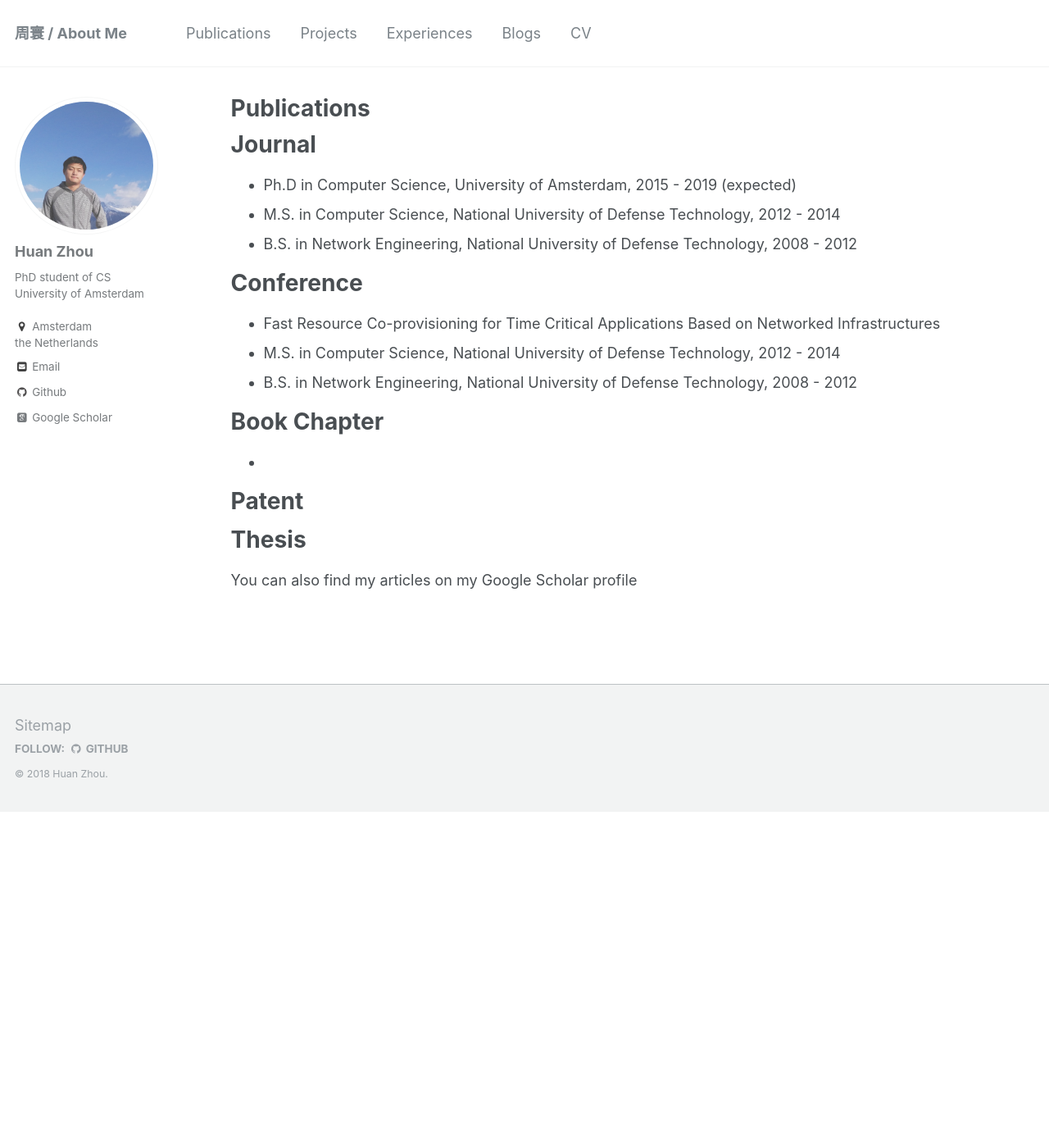
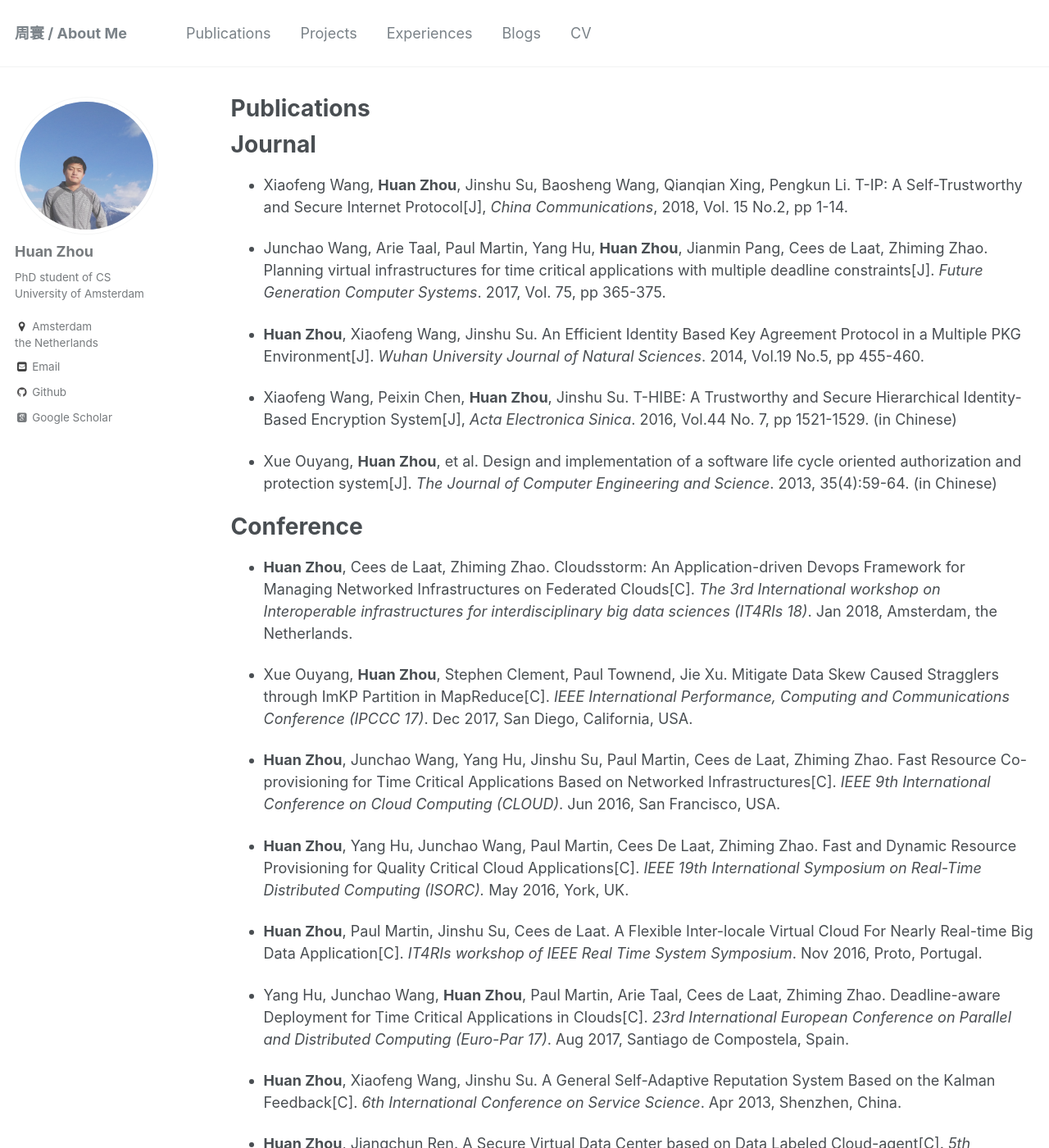
Before and after one commit to zh9314/zh9314.github.io, a Jekyll site: the page built from _pages/publications.md, in a window 1280 px wide and 1400 px high. Shown: the whole window at 82% size. Built offline with Jekyll 4.4.1, drawn with Linux system fonts in a browser that asks for light colours; some web fonts are replaced; some of the changed text lies outside the part shown.

Commit message:
update publications

```diff
--- a/_pages/publications.md
+++ b/_pages/publications.md
@@ -7,28 +7,53 @@ author_profile: true
 
 Journal
 ======
-* Ph.D in Computer Science, University of Amsterdam, 2015 - 2019 (expected)
-* M.S. in Computer Science, National University of Defense Technology, 2012 - 2014
-* B.S. in Network Engineering, National University of Defense Technology, 2008 - 2012
+- Xiaofeng Wang, **Huan Zhou**, Jinshu Su, Baosheng Wang, Qianqian Xing, Pengkun Li. T-IP: A Self-Trustworthy and Secure Internet Protocol\[J\], _China Communications_, 2018, Vol. 15 No.2, pp 1-14.
+
+- Junchao Wang, Arie Taal, Paul Martin, Yang Hu, **Huan Zhou**, Jianmin Pang, Cees de Laat, Zhiming Zhao. Planning virtual infrastructures for time critical applications with multiple deadline constraints\[J\]. _Future Generation Computer Systems_.  2017, Vol. 75, pp 365-375.
+
+- **Huan Zhou**, Xiaofeng Wang, Jinshu Su. An Efficient Identity Based Key Agreement Protocol in a Multiple PKG Environment\[J\]. _Wuhan University Journal of Natural Sciences_. 2014, Vol.19 No.5, pp 455-460.
+
+- Xiaofeng Wang, Peixin Chen, **Huan Zhou**, Jinshu Su. T-HIBE: A Trustworthy and Secure Hierarchical Identity-Based Encryption System\[J\], _Acta Electronica Sinica_. 2016, Vol.44 No. 7, pp 1521-1529. (in Chinese)
+
+- Xue Ouyang, **Huan Zhou**, et al. Design and implementation of a software life cycle oriented authorization and protection system\[J\]. _The Journal of Computer Engineering and Science_. 2013, 35(4):59-64. (in Chinese)
 
 
 Conference
 ======
-* Fast Resource Co-provisioning for Time Critical Applications Based on Networked Infrastructures
-* M.S. in Computer Science, National University of Defense Technology, 2012 - 2014
-* B.S. in Network Engineering, National University of Defense Technology, 2008 - 2012
+- **Huan Zhou**, Cees de Laat, Zhiming Zhao. Cloudsstorm: An Application-driven Devops Framework for Managing Networked Infrastructures on Federated Clouds\[C\]. _The 3rd International workshop on Interoperable infrastructures for interdisciplinary big data sciences (IT4RIs 18)_. Jan 2018, Amsterdam, the Netherlands.
 
-Book Chapter
+- Xue Ouyang, **Huan Zhou**, Stephen Clement, Paul Townend, Jie Xu. Mitigate Data Skew Caused Stragglers through ImKP Partition in MapReduce\[C\]. _IEEE International Performance, Computing and Communications Conference (IPCCC 17)_. Dec 2017, San Diego, California, USA.
+
+- **Huan Zhou**, Junchao Wang, Yang Hu, Jinshu Su, Paul Martin, Cees de Laat, Zhiming Zhao. Fast Resource Co-provisioning for Time Critical Applications Based on Networked Infrastructures\[C\]. _IEEE 9th International Conference on Cloud Computing (CLOUD)_. Jun 2016, San Francisco, USA.
+
+- **Huan Zhou**, Yang Hu, Junchao Wang, Paul Martin, Cees De Laat, Zhiming Zhao. Fast and Dynamic Resource Provisioning for Quality Critical Cloud Applications\[C\]. _IEEE 19th International Symposium on Real-Time Distributed Computing (ISORC)._ May 2016, York, UK.
+
+- **Huan Zhou**, Paul Martin, Jinshu Su, Cees de Laat. A Flexible Inter-locale Virtual Cloud For Nearly Real-time Big Data Application\[C\]. _IT4RIs workshop of_ _IEEE Real Time System Symposium_. Nov 2016, Proto, Portugal.
+
+- Yang Hu, Junchao Wang, **Huan Zhou**, Paul Martin, Arie Taal, Cees de Laat, Zhiming Zhao. Deadline-aware Deployment for Time Critical Applications in Clouds\[C\]. _23rd International European Conference on Parallel and Distributed Computing (Euro-Par 17)_. Aug 2017, Santiago de Compostela, Spain.
+
+- **Huan Zhou**, Xiaofeng Wang, Jinshu Su. A General Self-Adaptive Reputation System Based on the Kalman Feedback\[C\]. _6th International Conference on Service Science_. Apr 2013, Shenzhen, China.
+
+- **Huan Zhou**, Jiangchun Ren. A Secure Virtual Data Center based on Data Labeled Cloud-agent\[C\]. _5th International Conference on Software Engineering and Service Science_. Jun 2014, Beijing, China.
+
+Book Chapters
 ======
-*
+- Xiaofeng Wang, Jinshu Su, Xiaofeng Hu, Chunqing Wu, **Huan Zhou**. Trust Model for Cloud Systems with Self Variance Evaluation\[M\]. _Security, Privacy and Trust in Cloud Systems_. 2014, Springer, Berlin, Heidelberg, pp 283-309.
 
+Magazines
+======
+- Jinshu Su, **Huan Zhou**, Baokang Zhao, Biao Han. A Survey of EU Network Technique and Research Trends\[J\]. _Communications of the CCF_. 2018, Vol.14 No. 3. (in Chinese)
 
-Patent
+Posters
 ======
+- **Huan Zhou**, Paul Martin, Cees de Laat. CloudsStorm: An Application-driven DevOps Framework for Managing Networked Infrastructures on Federated Clouds\[C\]. _The Conference for ICT-Research in the Netherlands (ICT Open 18)_. Mar 2018, Amersfoort, the Netherlands.
 
+- **Huan Zhou**, Paul Martin, Cees de Laat. A network transparent solution for flexibly provisioning connected virtual infrastructure across multiple data centers\[C\]. _Cloud Forward_. Oct 2016, Madrid, Spain. (It is also presented at ICT Open 2017 in Amersfoort, the Netherlands)
 
-Thesis
-======
+- Xiaofeng Wang, **Huan Zhou**, Jinshu Su, et al. T-IP: A Self-Trustworthy and Secure Internet Protocol with Full Compliance to TCP/IP\[C\]. _21st ACM Conference on Computer and Communications Security (CCS)_. Nov 2014, Scottsdale, USA.
+
+- Peixin Chen, Xiaofeng Wang, Yilun Wu, Jinshu Su, **Huan Zhou**. iPKI Identity-based Private Key Infrastructure for Securing BGP Protocol\[C\]. _22nd ACM Conference on Computer and Communications Security (CCS)_. Nov 2015, Denver, Colorado, US.
+
 
 
 
```
